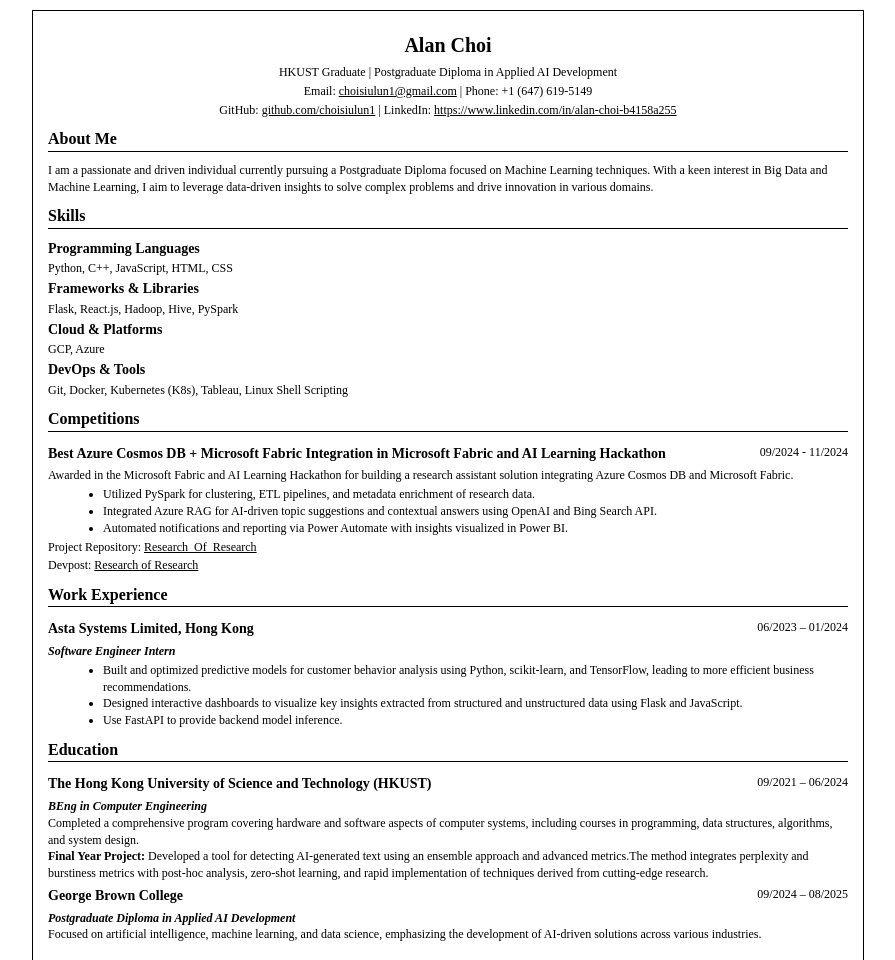
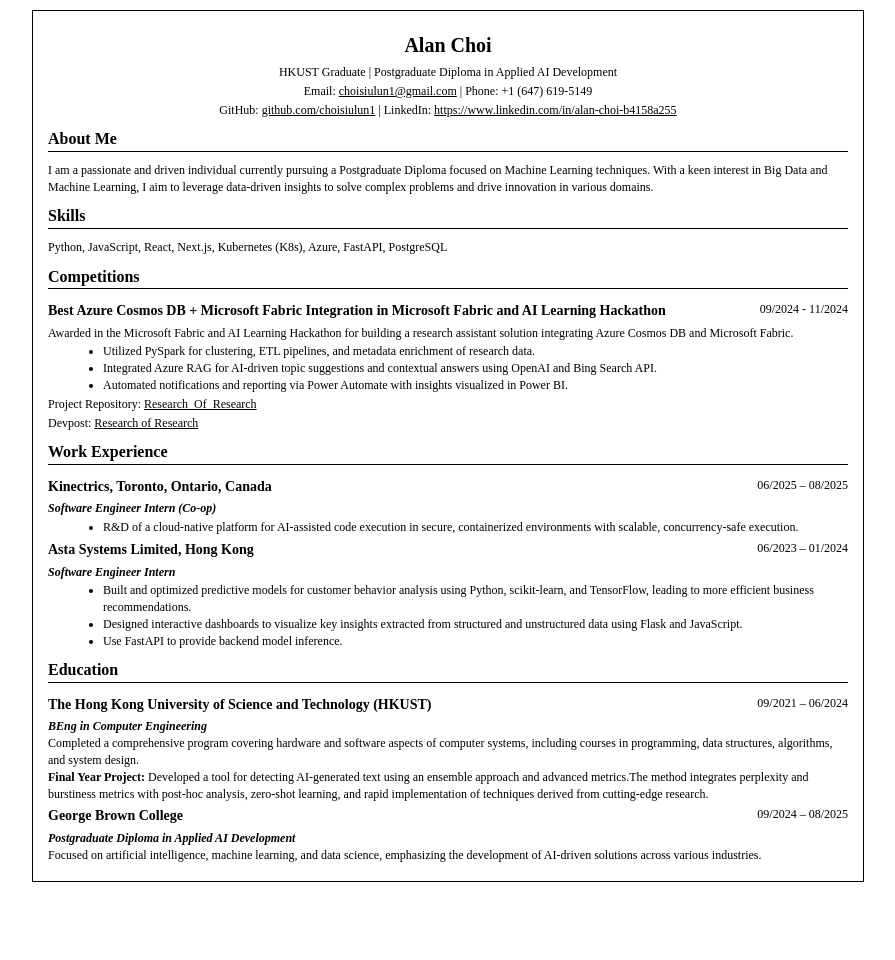
Before and after one commit to choisiulun1/choisiulun1.github.io, a plain HTML site: page index.html in a window 1280 px wide. Shown: the top 960 px of the page, without its empty margins (192-1087 px from the left). After the commit the page ends 892 px from the top, so only its background shows below. Drawn offline with Linux system fonts and the light colour scheme.

Commit message:
Update index.html

```diff
--- a/index.html
+++ b/index.html
@@ -93,18 +93,7 @@
 
   <section>
     <h2>Skills</h2>
-
-    <h3>Programming Languages</h3>
-    <p>Python, C++, JavaScript, HTML, CSS</p>
-
-    <h3>Frameworks & Libraries</h3>
-    <p>Flask, React.js, Hadoop, Hive, PySpark</p>
-
-    <h3>Cloud & Platforms</h3>
-    <p>GCP, Azure</p>
-
-    <h3>DevOps & Tools</h3>
-    <p>Git, Docker, Kubernetes (K8s), Tableau, Linux Shell Scripting</p>
+    <p>Python, JavaScript, React, Next.js, Kubernetes (K8s), Azure, FastAPI, PostgreSQL</p>
   </section>
 
   <section>
@@ -128,6 +117,17 @@
 
   <section>
     <h2>Work Experience</h2>
+    <div class="flex">
+      <h3>Kinectrics, Toronto, Ontario, Canada</h3>
+      <p>06/2025 – 08/2025</p>
+    </div>
+    <p>
+      <b><i>Software Engineer Intern (Co-op)</i></b>
+    </p>
+    <ul>
+      <li>R&D of a cloud-native platform for AI-assisted code execution in secure, containerized environments with scalable, concurrency-safe execution.</li>
+    </ul>
+
     <div class="flex">
       <h3>Asta Systems Limited, Hong Kong</h3>
       <p>06/2023 – 01/2024</p>
```
